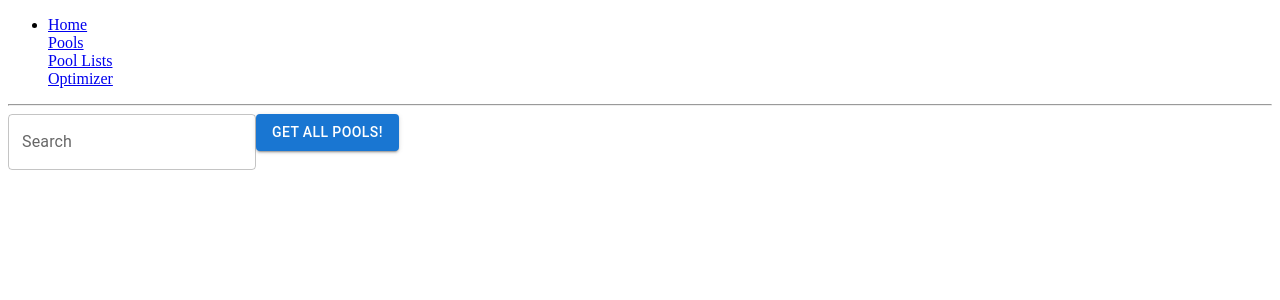
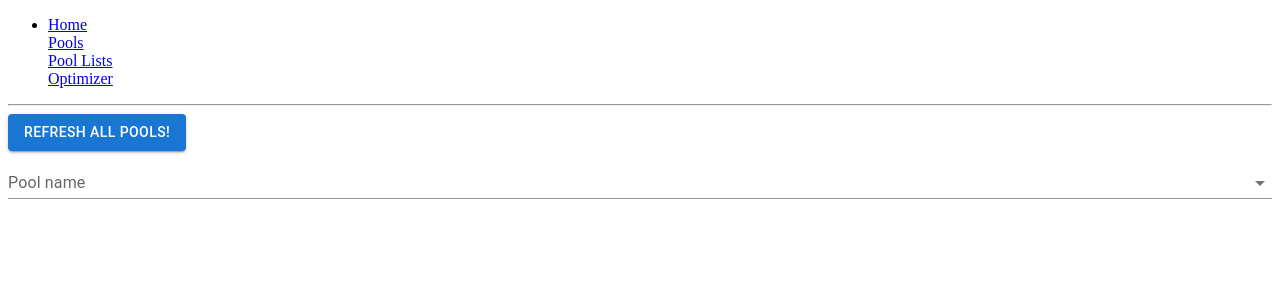
Before and after one commit to Jaxonwht/yield-optimizer, a React (Create React App) app in the folder client/: page /pools in a window 1280 px wide. Shown: the top 300 px of the page. Built offline with nearby package versions, Linux system fonts and the light colour scheme; no server answers.

Commit message:
Beautiful autocomplete and redux

```diff
--- a/client/src/components/Pools.tsx
+++ b/client/src/components/Pools.tsx
@@ -1,62 +1,84 @@
 import * as React from "react";
-import { ListItem, List, Button, ListItemText, TextField } from "@mui/material";
+import { Alert, Button, TextField, Autocomplete } from "@mui/material";
 import { poolsSelector, loadPools } from "state/features/poolsSlice";
 import { useTypedDispatch, useTypedSelector } from "state/hooks";
+import type { PoolInformation } from "./api_response/types";
+import axios from "axios";
 import {
   lastQueryTimeSelector,
   setLastQueryTime,
+  POOLS_API_REDUX_KEY,
 } from "state/features/lastQueryTimeSlice";
-
-const POOLS_API_REDUX_KEY = "get-pools";
+import ReactJson from "react-json-view";
 
 const Pools = () => {
-  const [searchName, setSearchName] = React.useState("");
   const pools = useTypedSelector(poolsSelector);
   const lastQueryTime = useTypedSelector(
     lastQueryTimeSelector(POOLS_API_REDUX_KEY)
   );
   const dispatch = useTypedDispatch();
+  const [chosenPool, setChosenPool] = React.useState<string | null>(null);
+  const [inputPools, setInputPool] = React.useState("");
+  const [poolDetail, setPoolDetail] = React.useState<PoolInformation | null>(
+    null
+  );
 
   const loadPoolsAndUpdateQueryTime = () => {
     loadPools(dispatch);
     setLastQueryTime(dispatch, [POOLS_API_REDUX_KEY, Date.now()]);
   };
 
-  const onSearchNameChange = async (
-    event: React.ChangeEvent<HTMLInputElement>
-  ) => {
-    setSearchName(event.target.value);
+  React.useEffect(() => loadPoolsAndUpdateQueryTime(), []);
+
+  const onInputNameChange = (candidatePool: string) => {
     if (Date.now() - lastQueryTime >= 60 * 1000) {
       // 60s
       loadPoolsAndUpdateQueryTime();
     }
+    setInputPool(candidatePool);
   };
 
-  const filteredPoolList = pools
-    .filter(
-      poolName => searchName == "" || poolName.match(new RegExp(searchName))
-    )
-    .slice(0, 20);
+  const confirmChosenPool = async (chosenPool: string | null) => {
+    setChosenPool(chosenPool);
+    if (chosenPool !== null) {
+      setPoolDetail({ loading: true });
+      try {
+        const response = await axios.get(
+          `/get-information-about-pool/${chosenPool}`
+        );
+        setPoolDetail((response.data as PoolInformation) ?? null);
+      } catch (error) {
+        setPoolDetail(null);
+        console.error(error);
+      }
+    }
+  };
 
   return (
     <>
-      <TextField
-        id="pool-names-search-bar"
-        label="Search"
-        variant="outlined"
-        value={searchName}
-        onChange={onSearchNameChange}
+      <Button variant="contained" onClick={loadPoolsAndUpdateQueryTime}>
+        Refresh all pools!
+      </Button>
+      <Autocomplete
+        id="tags-standard"
+        value={chosenPool}
+        onChange={(_, chosenPool) => confirmChosenPool(chosenPool)}
+        inputValue={inputPools}
+        onInputChange={(_, candidatePool) => onInputNameChange(candidatePool)}
+        options={pools}
+        getOptionLabel={option => option}
+        renderInput={params => (
+          <TextField {...params} variant="standard" label="Pool name" />
+        )}
       />
-      <Button variant="contained" onClick={loadPoolsAndUpdateQueryTime}>
-        Get all pools!
-      </Button>
-      <List>
-        {filteredPoolList.map(poolName => (
-          <ListItem key={poolName}>
-            <ListItemText primary={poolName} />
-          </ListItem>
+      {poolDetail &&
+        (poolDetail.loading ? (
+          <Alert severity="info">
+            Information about the pool is being loaded!
+          </Alert>
+        ) : (
+          <ReactJson src={poolDetail} />
         ))}
-      </List>
     </>
   );
 };
--- a/client/src/components/pool_list/CancellableAdd.tsx
+++ b/client/src/components/pool_list/CancellableAdd.tsx
@@ -1,7 +1,13 @@
 import * as React from "react";
-import { splitCommaSeparatedString } from "utils/stringUtils";
-import { Button, TextField } from "@mui/material";
+import { Button, TextField, Autocomplete } from "@mui/material";
 import axios from "axios";
+import { poolsSelector, loadPools } from "state/features/poolsSlice";
+import { useTypedDispatch, useTypedSelector } from "state/hooks";
+import {
+  lastQueryTimeSelector,
+  setLastQueryTime,
+  POOLS_API_REDUX_KEY,
+} from "state/features/lastQueryTimeSlice";
 
 interface CancellableAddProps {
   onSubmitOrCancel?: () => void;
@@ -14,11 +20,19 @@ const onTextFieldChange =
 
 const CancellableAdd = ({ onSubmitOrCancel }: CancellableAddProps) => {
   const [poolListName, setPoolListName] = React.useState<string>("");
-  const [poolNames, setPoolNames] = React.useState<string>("");
+
+  const lastQueryTime = useTypedSelector(
+    lastQueryTimeSelector(POOLS_API_REDUX_KEY)
+  );
+  const [chosenPoolNames, setChosenPoolNames] = React.useState<string[]>([]);
+  const [candidatePoolName, setCandidatePoolName] = React.useState("");
+
+  const dispatch = useTypedDispatch();
 
   const finisher = () => {
     setPoolListName("");
-    setPoolNames("");
+    setChosenPoolNames([]);
+    setCandidatePoolName("");
     onSubmitOrCancel?.();
   };
 
@@ -26,13 +40,28 @@ const CancellableAdd = ({ onSubmitOrCancel }: CancellableAddProps) => {
     try {
       await axios.put("/add-pool-list", {
         list_name: poolListName,
-        pool_list: splitCommaSeparatedString(poolNames),
+        pool_list: chosenPoolNames,
       });
       finisher();
     } catch (error) {
       console.error(error);
     }
   };
+
+  const loadPoolsAndUpdateQueryTime = () => {
+    loadPools(dispatch);
+    setLastQueryTime(dispatch, [POOLS_API_REDUX_KEY, Date.now()]);
+  };
+
+  React.useEffect(() => loadPoolsAndUpdateQueryTime(), []);
+  const onInputNameChange = (candidatePool: string) => {
+    if (Date.now() - lastQueryTime >= 60 * 1000) {
+      // 60s
+      loadPoolsAndUpdateQueryTime();
+    }
+    setCandidatePoolName(candidatePool);
+  };
+  const allPoolNames = useTypedSelector(poolsSelector);
 
   return (
     <>
@@ -43,12 +72,25 @@ const CancellableAdd = ({ onSubmitOrCancel }: CancellableAddProps) => {
         value={poolListName}
         onChange={onTextFieldChange(setPoolListName)}
       />
-      <TextField
-        id="pool-names"
-        label="pool names"
-        variant="standard"
-        value={poolNames}
-        onChange={onTextFieldChange(setPoolNames)}
+      <Autocomplete
+        multiple
+        id="add-pools-to-list"
+        value={chosenPoolNames}
+        onChange={(_, chosenPools) => setChosenPoolNames(chosenPools)}
+        inputValue={candidatePoolName}
+        onInputChange={(_, candidatePool: string) =>
+          onInputNameChange(candidatePool)
+        }
+        options={allPoolNames}
+        getOptionLabel={option => option}
+        renderInput={params => (
+          <TextField
+            {...params}
+            variant="standard"
+            label="Pool names"
+            placeholder="Favorites"
+          />
+        )}
       />
       <Button onClick={onClickSubmit}>Submit</Button>
       <Button onClick={finisher}>Cancel</Button>
--- a/client/src/state/features/lastQueryTimeSlice.ts
+++ b/client/src/state/features/lastQueryTimeSlice.ts
@@ -28,6 +28,7 @@ export const setLastQueryTime = (
 };
 
 export const lastQueryTimeReducer = lastQueryTimeSlice.reducer;
-
 export const lastQueryTimeSelector = (queryKey: string) => (state: RootState) =>
   state.lastQueryTime[queryKey];
+
+export const POOLS_API_REDUX_KEY = "get-pools";
--- a/client/src/state/features/poolsSlice.ts
+++ b/client/src/state/features/poolsSlice.ts
@@ -30,5 +30,4 @@ export const loadPools = async (dispatch: AppDispatch) => {
 };
 
 export const poolsReducer = poolsSlice.reducer;
-
 export const poolsSelector = (state: RootState) => state.pools.pools;
```
Also changed, not shown: client/src/components/api_response/types.ts (+7 -0 lines), 2 other files (tests, documents, lock files or other folders).
